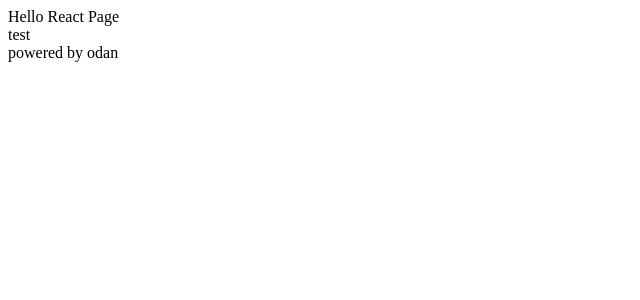
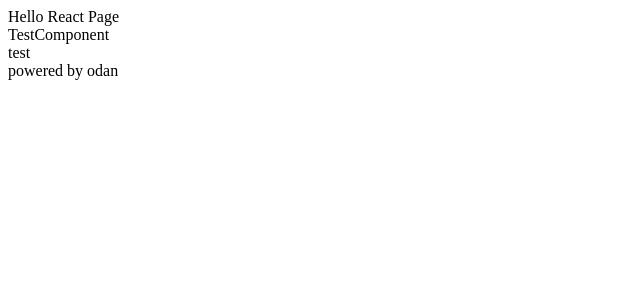
Before and after one commit to odanzhou/webpack5-test2, a React app: page / in a window 1280 px wide. Shown: the top 300 px of the page, without its empty margins (0-640 px from the left). Built offline with nearby package versions, Linux system fonts and the light colour scheme.

Commit message:
feat: 解决webpack 中 alias的问题

```diff
--- /dev/null
+++ b/src/components/index.ts
@@ -0,0 +1 @@
+export { default as TestComponent } from './testComponent'
--- /dev/null
+++ b/src/components/testComponent.tsx
@@ -0,0 +1,7 @@
+const TestComponent = () => {
+  return <div>
+    TestComponent
+  </div>
+}
+
+export default TestComponent
--- a/src/pages/App.tsx
+++ b/src/pages/App.tsx
@@ -1,6 +1,9 @@
+import TestComponent from '@/components/testComponent'
+
 const App = () => {
   return (<div>
     Hello React Page
+    <TestComponent />
   </div>)
 }
 
--- a/webpack.config.js
+++ b/webpack.config.js
@@ -16,10 +16,12 @@ const TSConfPaths = TSConfig.compilerOptions.paths
 // 获取工作目录
 const cwdPath = process.cwd()
 const resolvePaths = Object.entries(TSConfPaths).reduce((res, [key, list]) => {
-  res[key] = list.map(pathName => path.resolve(cwdPath, pathName))
+  const [name, ...others] = key.split('/')
+  const suffix = others.join('/')
+  res[name] = list.map(pathName => path.resolve(cwdPath, pathName.replace(suffix, '')))
   return res
 }, {})
-
+console.log('resolvePaths', resolvePaths)
 /**
  * @type { Webpack.WebpackOptionsNormalized }
  */
```
